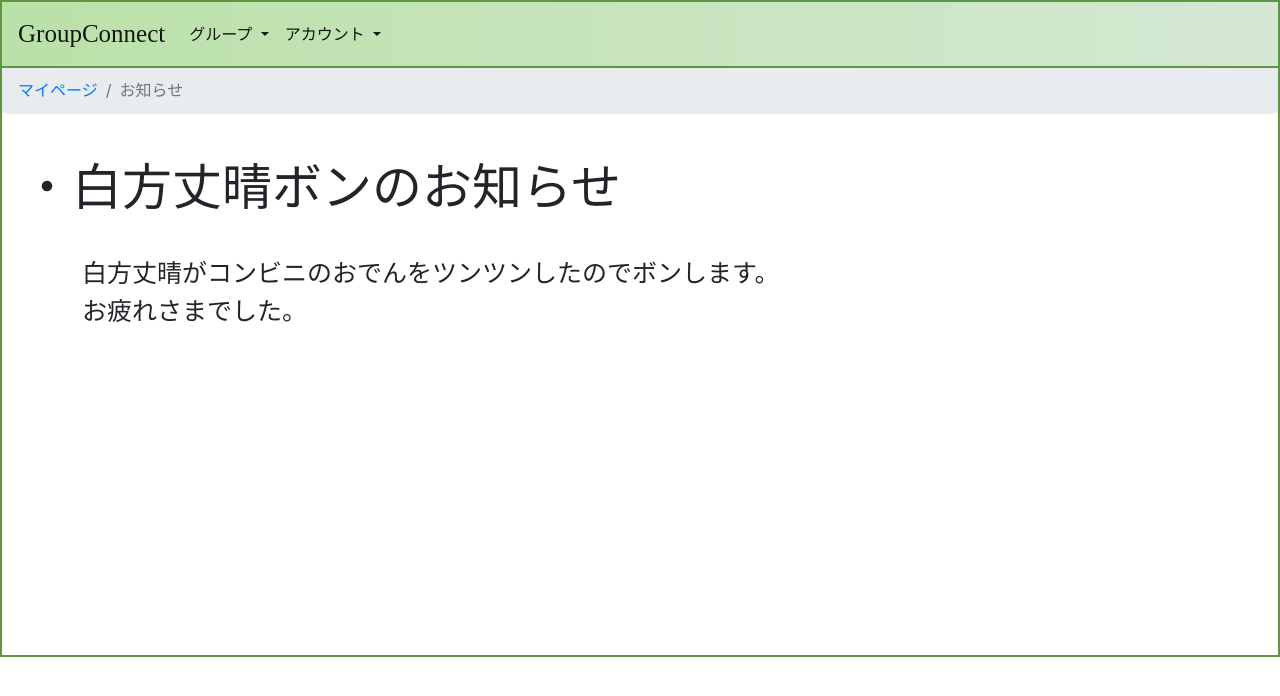
After one commit to GroupConnect/GroupConnect, a Django app: page /notice in a window 1280 px wide. The commit adds this page. Shown: the top 696 px of the page. Run offline with Django 3.2, Linux system fonts and the light colour scheme; some libraries are stand-ins or nearby versions.

Commit message:
[add]お知らせ詳細ページの作成

```diff
--- /dev/null
+++ b/GroupConnect/static/GroupConnect/css/notice.css
@@ -0,0 +1,36 @@
+body {
+    padding-top:4.0rem;
+}
+
+.navbar {
+    border:solid 2px #5f9644;
+    background: linear-gradient(-90deg, #d5e8d4, #bae1a7);
+}
+
+.groupconnect {
+    font-size: 25px;
+    font-family: Times New Roman;
+}
+
+/* メインコンテンツ */
+.center {
+    height: 593px;
+    border: solid 2px #5f9644;
+    overflow-y: auto;
+}
+
+.headline {
+    font-size: 50px;
+    margin: 20px 0px 0px 20px;
+    display: inline-block;
+}
+
+.content {
+    font-size: 25px;
+    margin: 30px 0px 0px 80px;
+}
+
+.contents {
+    font-size: 25px;
+    margin: 0px 0px 0px 80px;
+}
--- /dev/null
+++ b/GroupConnect/templates/GroupConnect/notice.html
@@ -0,0 +1,77 @@
+{% load static %}
+<!DOCTYPE html>
+<html>
+    <head>
+        <title> マイページ </title>
+        <meta charset="utf-8">
+        <meta name="description" content="">
+        <meta name="author" content="">
+        <meta name="viewport" content="width=device-width, inital-scale=1, shrink-to-fit=no">
+        <link rel="stylesheet" href="https://stackpath.bootstrapcdn.com/bootstrap/4.1.3/css/bootstrap.min.css" integrity="sha384-MCw98/SFnGE8fJT3GXwEOngsV7Zt27NXFoaoApmYm81iuXoPkFOJwJ8ERdknLPMO" crossorigin="anonymous">
+        <link rel="stylesheet" type="text/css" href="{% static 'GroupConnect/css/notice.css' %}" />
+    </head>
+    <body>
+        <!-- ナビゲーションバー -->
+        <nav class="navbar navbar-expand-sm navbar-light fixed-top">
+            <a class="navbar-brand groupconnect" href="mypage">GroupConnect</a>
+            <button type="button" class="navbar-toggler" data-toggle="collapse" data-target="#Navber" aria-controls="Navber" aria-expanded="false" aria-label="ナビゲーションの切替">
+                <span class="navbar-toggler-icon"></span>
+            </button>
+
+            <div class="collapse navbar-collapse" id="Navber">
+                <ul class="navbar-nav">
+                    <li class="nav-item active dropdown">
+                        <a href="#" class="nav-link dropdown-toggle" id="navbarDropdown" role="button" data-toggle="dropdown" aria-haspopup="true" aria-expanded="false">
+                        グループ
+                        </a>
+                        <div class="dropdown-menu" aria-labelledby="navbarDropdown">
+                            <a class="dropdown-item" href="grouptop">グループ名</a>
+                            <a class="dropdown-item" href="grouptop">グループ名</a>
+                            <a class="dropdown-item" href="grouptop">グループ名</a>
+                            <a class="dropdown-item" href="grouptop">グループ名</a>
+                            <a class="dropdown-item" href="grouplist">グループ一覧へ</a>
+                        </div>
+                    </li>
+                </ul>
+                <ul class="navbar-nav">
+                    <li class="nav-item active dropdown">
+                        <a href="#" class="nav-link dropdown-toggle" id="navbarDropdown" role="button" data-toggle="dropdown" aria-haspopup="true" aria-expanded="false">
+                        アカウント
+                        </a>
+                        <div class="dropdown-menu" aria-labelledby="navbarDropdown">
+                        <a class="dropdown-item" href="profile">プロフィール設定</a>
+                        <a class="dropdown-item" href="mail_setting">メール設定</a>
+                        <a class="dropdown-item" href="pass_setting">パスワード設定</a>
+                        <a class="dropdown-item" href="logout">ログアウト</a>
+                        </div>
+                    </li>
+                </ul>
+            </div><!-- /.navbar-collapse -->
+        </nav>
+
+        <!-- メインコンテンツ -->
+        <div class="center">
+            <nav aria-label="パンくずリスト">
+                <ol class="breadcrumb">
+                    <li class="breadcrumb-item"><a href="mypage">マイページ</a></li>
+                    <li class="breadcrumb-item active" aria-current="page">お知らせ</li>
+                </ol>
+            </nav>
+            <div>
+                <p class="headline">・白方丈晴ボンのお知らせ</p>
+                <p class="content">白方丈晴がコンビニのおでんをツンツンしたのでボンします。</p>
+                <p class="contents">お疲れさまでした。</p>
+            </div>
+        </div>
+
+
+
+
+
+        <script src="https://code.jquery.com/jquery-3.3.1.slim.min.js" integrity="sha384-q8i/X+965DzO0rT7abK41JStQIAqVgRVzpbzo5smXKp4YfRvH+8abtTE1Pi6jizo" crossorigin="anonymous"></script>
+        <script src="https://cdnjs.cloudflare.com/ajax/libs/popper.js/1.14.3/umd/popper.min.js" integrity="sha384-ZMP7rVo3mIykV+2+9J3UJ46jBk0WLaUAdn689aCwoqbBJiSnjAK/l8WvCWPIPm49" crossorigin="anonymous"></script>
+        <script src="https://stackpath.bootstrapcdn.com/bootstrap/4.1.3/js/bootstrap.min.js" integrity="sha384-ChfqqxuZUCnJSK3+MXmPNIyE6ZbWh2IMqE241rYiqJxyMiZ6OW/JmZQ5stwEULTy" crossorigin="anonymous"></script>
+        <script src="https://ajax.googleapis.com/ajax/libs/jquery/1.11.2/jquery.min.js"></script>
+        <script type="text/javascript" src="{% static 'GroupConnect/js/notice.js' %}"></script>
+    </body>
+</html>
--- a/GroupConnect/urls.py
+++ b/GroupConnect/urls.py
@@ -6,6 +6,7 @@ app_name = 'GroupConnect'
 urlpatterns = [
     path('', views.IndexView.as_view(), name='index'),
     path('mypage', views.MypageView.as_view(), name='mypage'),
+    path('notice', views.NoticeView.as_view(), name='notice'),
     path('logout', views.LogoutView.as_view(), name='logout'),
     path('grouptop', views.GrouptopView.as_view(), name='grouptop'),
     path('bord', views.BordView.as_view(), name='bord'),
--- a/GroupConnect/views.py
+++ b/GroupConnect/views.py
@@ -9,6 +9,9 @@ class IndexView(generic.TemplateView):
 class MypageView(generic.TemplateView):
     template_name = 'GroupConnect/mypage.html'
 
+class NoticeView(generic.TemplateView):
+    template_name = 'GroupConnect/notice.html'
+
 class LogoutView(generic.TemplateView):
     template_name = 'GroupConnect/logout.html'
 
```
Also changed, not shown: GroupConnect/static/GroupConnect/css/mypage.css (+8 -15 lines), GroupConnect/templates/GroupConnect/mypage.html (+15 -12 lines).
